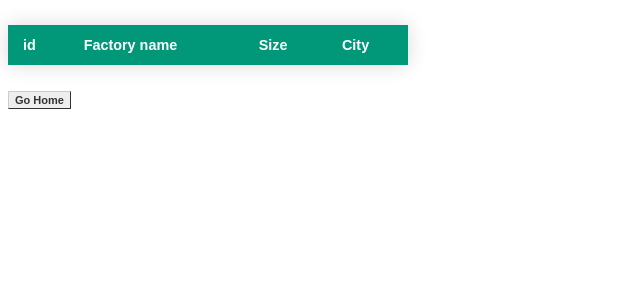
After one commit to Vadbeg/networks-and-info-security, a Flask app: page /factories in a window 1280 px wide. The commit adds this page. Shown: the top 300 px of the page, without its empty margins (0-640 px from the left). Run offline with Flask 2, Linux system fonts and the light colour scheme; data that the repository does not hold is empty; some libraries are stand-ins or nearby versions.

Commit message:
Added factories table, methods and html pages

```diff
--- a/crud_server/modules/api/routes.py
+++ b/crud_server/modules/api/routes.py
@@ -16,16 +16,22 @@ try:
     from crud_server.modules.database.document import Document
     from crud_server.modules.database.user import User
     from crud_server.modules.database.task import Task
+    from crud_server.modules.database.factory import Factory
 
-    from crud_server.modules.api.schemas import AddNewUser, AddNewDocument, AddNewTask, UpdateTableSchema
+    from crud_server.modules.api.schemas import (AddNewUser, AddNewDocument,
+                                                 AddNewTask, UpdateTableSchema,
+                                                 AddNewFactory)
 except ModuleNotFoundError as err:
     # Used for server setup using Docker
     from modules.database.database_interactions import close_connection, connect_to_database
     from modules.database.document import Document
     from modules.database.user import User
     from modules.database.task import Task
+    from modules.database.factory import Factory
 
-    from modules.api.schemas import AddNewUser, AddNewDocument, AddNewTask, UpdateTableSchema
+    from modules.api.schemas import (AddNewUser, AddNewDocument,
+                                     AddNewTask, UpdateTableSchema,
+                                     AddNewFactory)
 
 
 blue_print = Blueprint('documentation', __name__)
@@ -79,6 +85,21 @@ def show_documents():
     }
 
     return render_template('pages/tables/documents.html', **context)
+
+
+@blue_print.route('/factories')
+def show_factories():
+    """View with factories table"""
+
+    factory = Factory(connection=connection, cursor=cursor)
+
+    all_factories = factory.get_all_factories()
+
+    context = {
+        'all_factories': all_factories
+    }
+
+    return render_template('pages/tables/factories.html', **context)
 
 
 @blue_print.route('/add_user', methods=("GET", "POST"))
@@ -159,6 +180,32 @@ def add_document():
         return redirect(url_for('documentation.show_documents'))
 
     return render_template('pages/inputs/add_document.html', **context)
+
+
+@blue_print.route('/add_factory', methods=("GET", "POST"))
+def add_factory():
+    """View for adding new factories (form)"""
+
+    if request.method == 'POST':
+        add_new_factory_schema = AddNewFactory()
+
+        errors = add_new_factory_schema.validate(data=request.form)
+
+        if errors:
+            abort(400, str(errors))
+
+        args = add_new_factory_schema.dump(request.form)
+
+        factory = Factory(connection=connection, cursor=cursor)
+        factory.add_factory(
+            factory_name=args['factory_name'],
+            size=args['size'],
+            city=args['city']
+        )
+
+        return redirect(url_for('documentation.home'))
+
+    return render_template('pages/inputs/add_factory.html')
 
 
 @blue_print.route('/add_task', defaults={'document_idx': None}, methods=("GET", "POST"))
--- a/crud_server/modules/api/templates/pages/home.html
+++ b/crud_server/modules/api/templates/pages/home.html
@@ -14,5 +14,7 @@
 <a href="{{ url_for('documentation.add_document') }}" class="button-link">Add document</a>
 <a href="{{ url_for('documentation.show_tasks') }}" class="button-link">Tasks</a>
 <a href="{{ url_for('documentation.add_task') }}" class="button-link">Add task</a>
+<a href="{{ url_for('documentation.show_factories') }}" class="button-link">Factories</a>
+<a href="{{ url_for('documentation.add_factory') }}" class="button-link">Add factory</a>
 
 {% endblock %}
--- /dev/null
+++ b/crud_server/modules/api/templates/pages/tables/factories.html
@@ -0,0 +1,29 @@
+{% extends 'base.html' %}
+
+{% block content %}
+
+<table class="styled-table">
+    <thead>
+        <tr>
+            <th>id</th>
+            <th>Factory name</th>
+            <th>Size</th>
+            <th>City</th>
+        </tr>
+    </thead>
+    <tbody>
+    {% for curr_factory in all_factories %}
+    <tr>
+        <td>{{ curr_factory.id }}</td>
+        <td>{{ curr_factory.factory_name }}</td>
+        <td>{{ curr_factory.size }}</td>
+        <td>{{ curr_factory.city }}</td>
+    </tr>
+    {% endfor %}
+    </tbody>
+</table>
+
+<a href="{{ url_for('documentation.home') }}" class="button-link">Go Home</a>
+
+
+{% endblock %}
--- /dev/null
+++ b/crud_server/modules/database/factory.py
@@ -0,0 +1,83 @@
+"""Module with interactions for factory table"""
+
+from typing import List, Dict
+
+
+class Factory:
+    COLUMNS_FACTORY = [
+        'id', 'factory_name',
+        'size', 'city'
+    ]
+
+    def __init__(self, connection, cursor):
+        """
+        Class for faster interactions with factory table
+
+        :param connection: connection to database
+        :param cursor: cursor for database
+        """
+
+        self.connection = connection
+        self.cursor = cursor
+
+    def add_factory(self, factory_name: str, size: int, city: str):
+        """
+        For adding new document to database
+
+        :param factory_name: name of the document type
+        :param size: name of the document type
+        :param city: date of document creation
+        """
+
+        add_factory_query = """
+INSERT INTO factory (factory_name, size, city)
+VALUES (%s, %s, %s)
+RETURNING id
+        """
+
+        val = [factory_name, size, city]
+
+        self.cursor.execute(add_factory_query, val)
+        self.connection.commit()
+
+    def get_all_factories(self) -> List[Dict]:
+        """
+        Returns all factories from database with controllers and creators
+
+        :return: list of documents (with controllers and creators)
+        """
+
+        get_all_documents_query = """
+SELECT *
+FROM factory
+        """
+
+        self.cursor.execute(get_all_documents_query)
+        all_documents = self.cursor.fetchall()
+
+        all_documents = [dict(zip(self.COLUMNS_FACTORY, curr_user)) for curr_user in all_documents]
+
+        return all_documents
+
+    def get_factory_by_id(self, factory_id: int) -> Dict:
+        """
+        Finds factory in database by its id and returns it.
+
+        :param factory_id: id of the factory
+        :return: factory with give id
+        """
+
+        get_factory_query = """
+SELECT *
+FROM factory
+WHERE factory.id = %s
+        """
+
+        val = [factory_id]
+
+        self.cursor.execute(get_factory_query, val)
+        document = self.cursor.fetchall()[0]
+
+        document = dict(zip(self.COLUMNS_FACTORY, document))
+
+        return document
```
Also changed, not shown: crud_server/database_scripts/schema.sql (+14 -2 lines), crud_server/modules/api/schemas.py (+8 -0 lines), crud_server/modules/api/templates/pages/inputs/add_factory.html (added, +40 -0 lines), crud_server/modules/database/task.py (+8 -5 lines).
